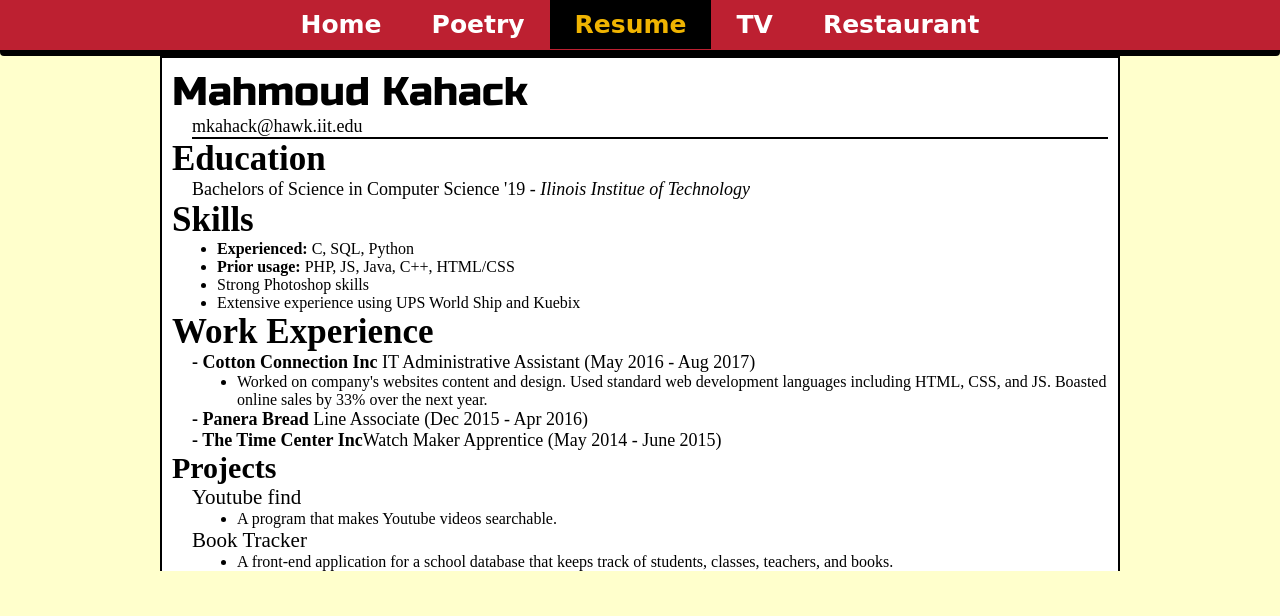
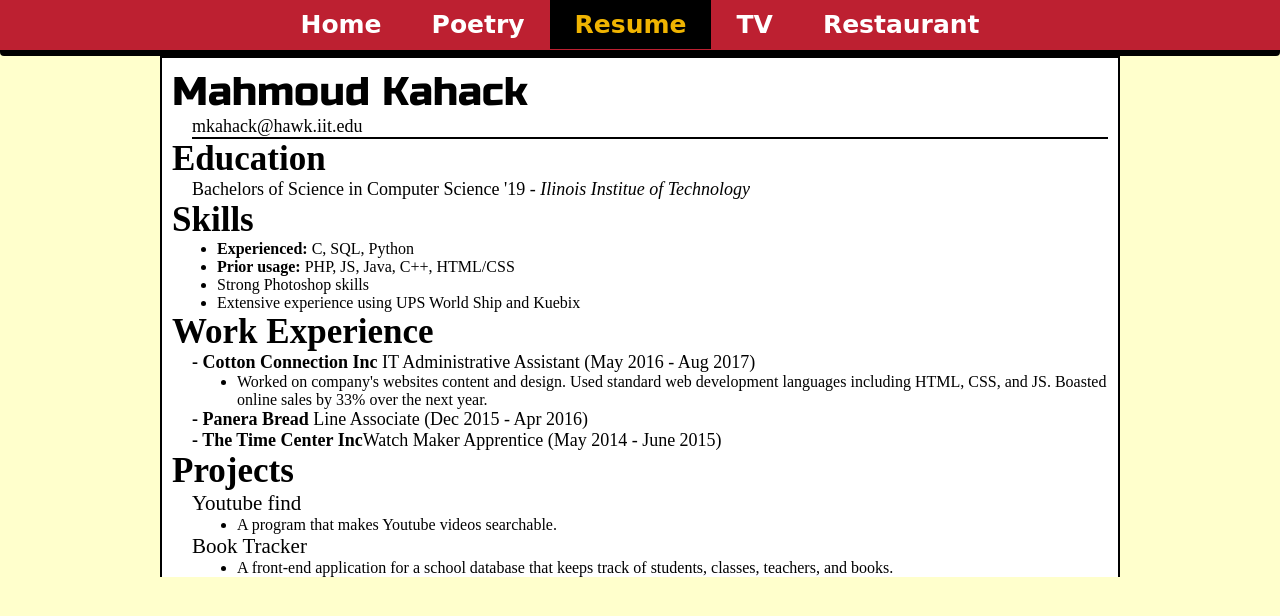
Before and after one commit to MKahacker/mkahack_website, a plain HTML site: page resume.html in a window 1280 px wide. Drawn offline with Linux system fonts and the light colour scheme; a web font is replaced by a local one.

Commit message:
Header tags
h3 -> h2 for the resume headings.

```diff
--- a/resume.html
+++ b/resume.html
@@ -49,7 +49,7 @@
         <p class="company_pos"><span class="company_name">- Panera Bread</span> Line Associate (Dec 2015 - Apr 2016)</p>
         <p class="company_pos"><span class="company_name">- The Time Center Inc</span>Watch Maker Apprentice (May 2014 - June 2015) </p>
       </div>
-      <h3 class="headings_resume">Projects</h3>
+      <h2 class="headings_resume">Projects</h2>
       <div class="resume_content">
         <p class="project_name">Youtube find</p>
         <ul>
```
